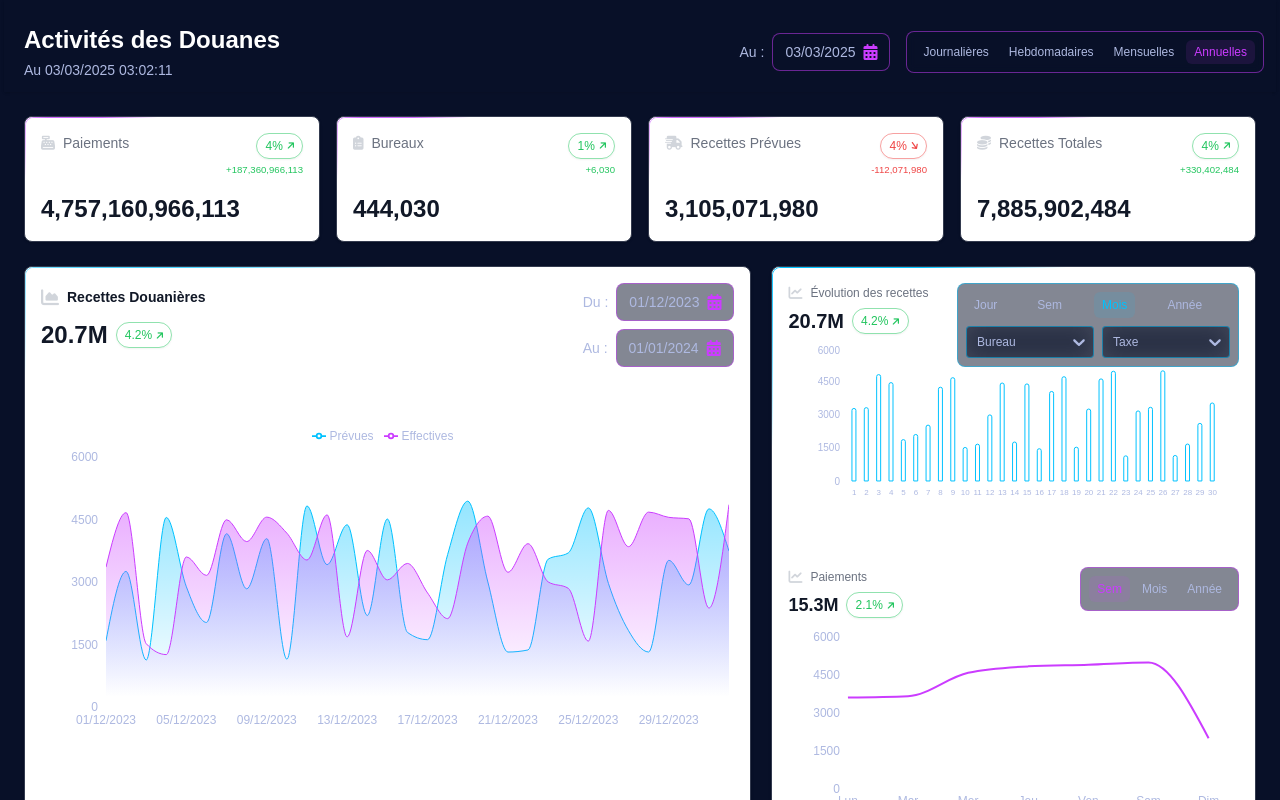
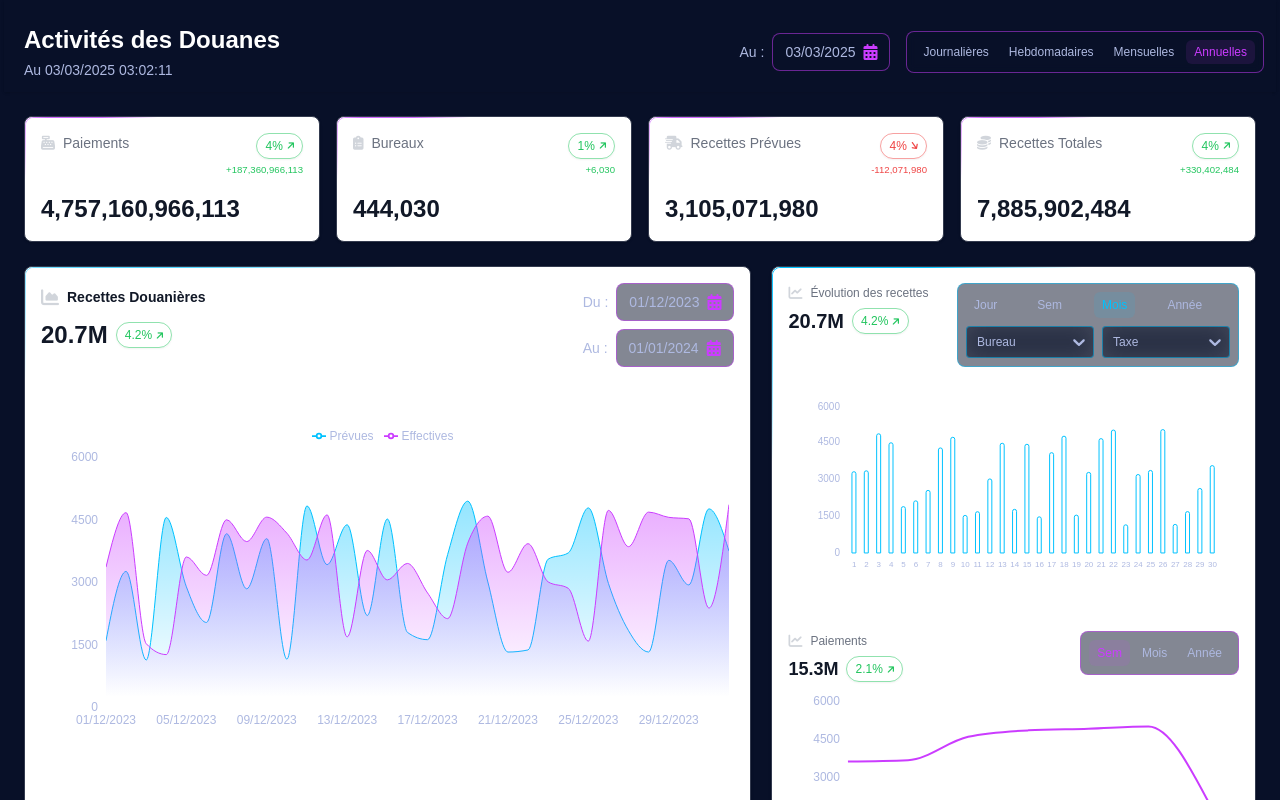
Before and after one commit to Kalixor/djib_2, a React (Vite) app: page / in a window 1280 px wide. Shown: the top 800 px of the page. Built offline with nearby package versions, Linux system fonts and the light colour scheme; a web font is replaced by a local one.

Commit message:
layouting histobar 2 ok

```diff
--- a/src/components/charts/BarChart.jsx
+++ b/src/components/charts/BarChart.jsx
@@ -278,7 +278,7 @@ export default function BarChart() {
             </div>
 
             {/* Chart */}
-            <div className="h-52 relative z-10 mb-4">
+            <div className="h-56 relative z-10 mt-16 mb-2">
                 <ResponsiveContainer width="100%" height="100%">
                     <ReBarChart
                         data={data}
```
